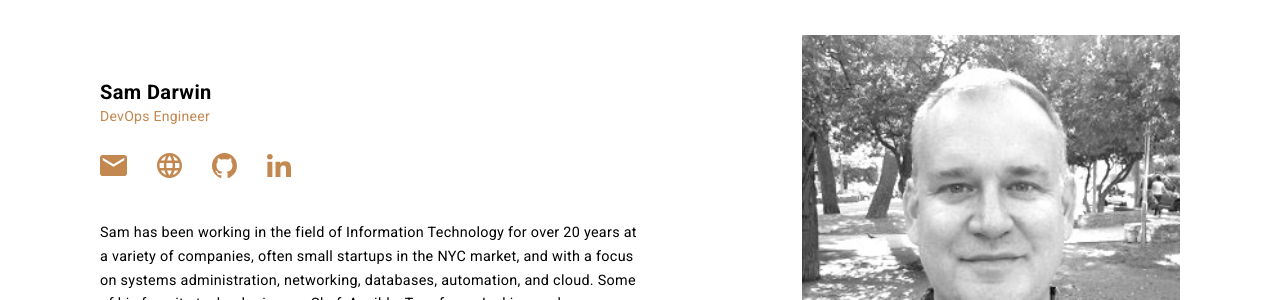
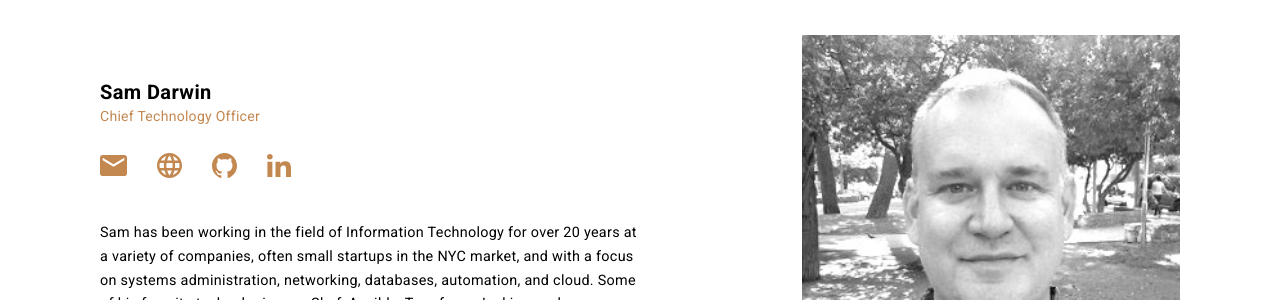
Before and after one commit to unecigarettewm/cppa-www, a Jekyll site: the page built from people/sam.html, in a window 1280 px wide. Shown: the part 245-545 px from the top of the page. Built offline with Jekyll 4.4.1, drawn with Linux system fonts in a browser that asks for light colours.

Commit message:
Update sam.html

```diff
--- a/people/sam.html
+++ b/people/sam.html
@@ -4,8 +4,8 @@ nav-class: dark
 member-name: Sam Darwin
 id: sam
 title: Sam Darwin | The C++ Alliance
-position: DevOps Engineer
-email: samuel.d.darwin@gmail.com
+position: Chief Technology Officer
+email: sam@cppalliance.org
 site: https://www.samdarwin.com/
 github: https://github.com/sdarwin
 linkedin: https://www.linkedin.com/in/sam-darwin-359b472/
```
